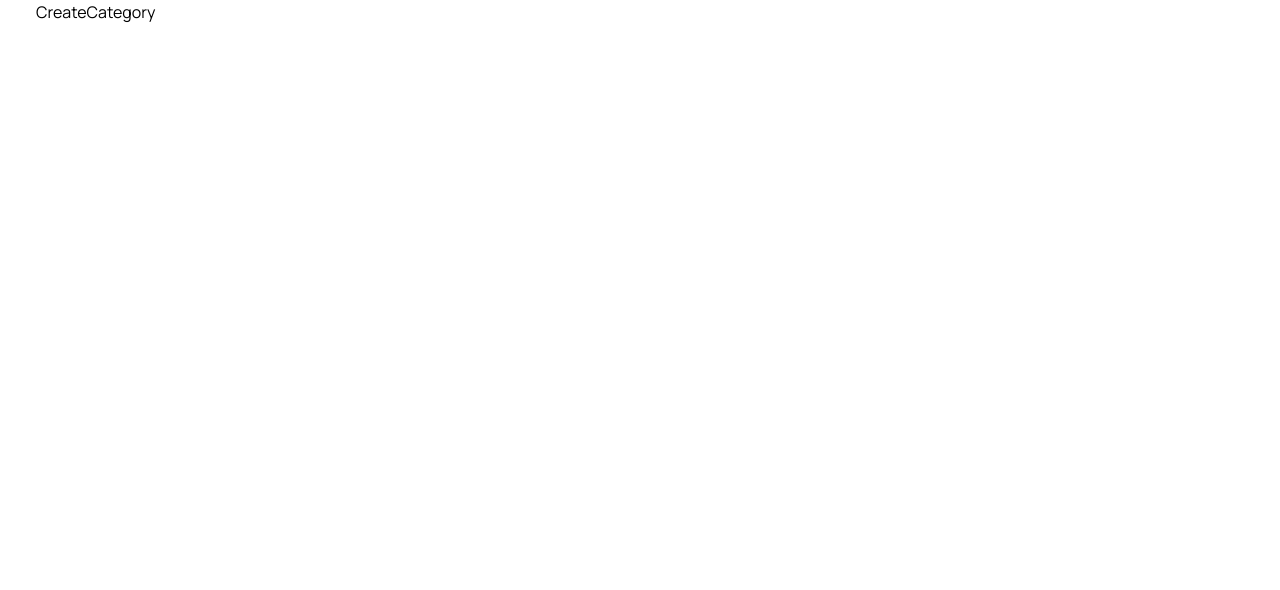
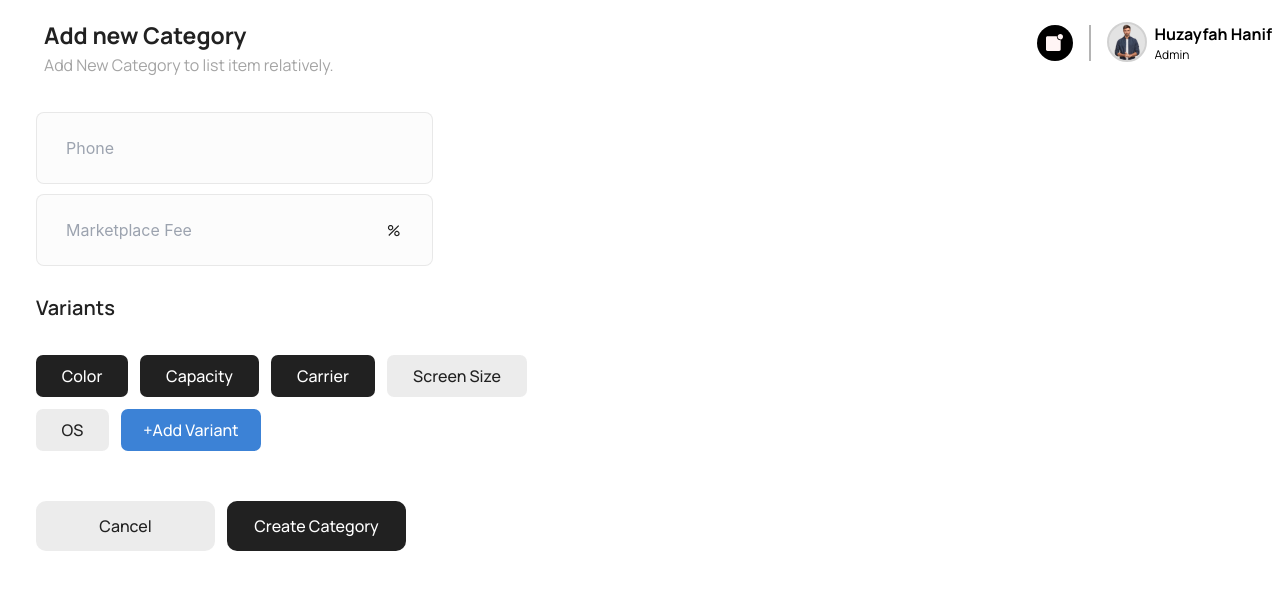
Before and after one commit to SmurfTec/Electra-Admin, a React (Vite) app: page /CreateCategory in a window 1280 px wide. Shown: the top 590 px of the page. Built offline with nearby package versions, Linux system fonts and the light colour scheme.

Commit message:
create category done

```diff
--- a/src/assets/Images.tsx
+++ b/src/assets/Images.tsx
@@ -83,7 +83,7 @@ const IMAGES: any = {
     Loginarrow: new URL('../assets/icons/Loginarrow.svg', import.meta.url).href,
     Logoutarrow: new URL('../assets/icons/Logoutarrow.svg', import.meta.url).href,
     Editpen: new URL('../assets/icons/Editpen.svg', import.meta.url).href,
-
+    Percentage: new URL('../assets/icons/Percentage.svg', import.meta.url).href,
 
     Edit: new URL('../assets/icons/Edit.svg', import.meta.url).href,
     Password: new URL('../assets/icons/Password.svg', import.meta.url).href,
--- a/src/components/Header/index.tsx
+++ b/src/components/Header/index.tsx
@@ -8,11 +8,13 @@ type headerProps = {
   chooseFilter?: boolean;
   UserBox?: boolean;
   placeholder?: string;
+  titleClass?:string;
+  headerClasses?:string;
 };
 export const Header = (props: headerProps) => {
   return (
     <>
-      <div className=" overflow-hidden h-14 mt-2 mb-2 flex items-center justify-between px-2 ">
+      <div className={`overflow-hidden h-14 mt-2 mb-2 flex items-center justify-between px-2 ${props.headerClasses}`}>
         {props.typeSearch && (
           <HeaderSearch
             placeholder={props.placeholder ?? "Type here to search"}
@@ -20,7 +22,7 @@ export const Header = (props: headerProps) => {
         )}
         {props.title && (
           <div>
-            <p className="text-[23px] font-bold  text-[#212121]">
+            <p className={`text-[23px] font-bold  text-[#212121] ${props.titleClass}`}>
               {props.title}
             </p>
             {props.semiTitle && (
--- a/src/pages/Categories/AddNewVariant/index.tsx
+++ b/src/pages/Categories/AddNewVariant/index.tsx
@@ -1,7 +1,16 @@
 import React from 'react'
-
+import { Header } from '../../../components'
 export const AddNewVariant = () => {
   return (
-    <div>AddNewVariant</div>
+    <div>
+        <Header
+       headerClasses={'!h-[69px]'}
+       titleClass={'!mt-[10px]'}
+        title="Add new Category"
+        semiTitle="Add New Category to list item relatively."
+
+        UserBox={true}
+      />
+    </div>
   )
 }
--- a/src/pages/Categories/Category/index.tsx
+++ b/src/pages/Categories/Category/index.tsx
@@ -5,12 +5,13 @@ import { SVGIcon } from '../../../components/SVG'
 import { MenuItem } from 'primereact/menuitem'
 import IMAGES from '../../../assets/Images'
 import { CustomMenu } from "../../../atoms/global.style"
+import { useNavigate } from 'react-router-dom'
 export const Category = () => {
     const [MenuLabel, setMenuLabel] = useState("")
     const [CurrSelectedProduct, setCurrSelectedProduct] = useState('')
     const [selectedProducts, setSelectedProducts] = useState<any>([]);
     const menuLeft: any = useRef(null);
-
+    const navigate=useNavigate()
     const [MenuLabel1, setMenuLabel1] = useState("")
     const [CurrSelectedProduct1, setCurrSelectedProduct1] = useState('')
     const [selectedProducts1, setSelectedProducts1] = useState<any>([]);
@@ -224,6 +225,7 @@ export const Category = () => {
 
                     />
                     <DashCard
+                    onClick={()=>navigate('/CreateCategory')}
                  Addimg={IMAGES.AddItem}
                         Add={true}
                         txt="Add New Category"
@@ -239,6 +241,7 @@ export const Category = () => {
 
                     />
                     <DashCard
+                    onClick={()=>navigate('/AddNewVariant')}
                Addimg={IMAGES.AddItem}
                         Add={true}
                         txt="Add New Variant"
--- a/src/pages/Categories/CreateCategory/index.tsx
+++ b/src/pages/Categories/CreateCategory/index.tsx
@@ -1,7 +1,52 @@
-import React from 'react'
+import React,{useState} from 'react'
+import { Header } from '../../../components'
+import { InputTxt ,CustomButton} from '../../../atoms'
+import IMAGES from '../../../assets/Images'
 
 export const CreateCategory = () => {
+  const[Email,setEmail]=useState('')
   return (
-    <div>CreateCategory</div>
+    <div>
+       <Header
+       headerClasses={'!h-[69px]'}
+       titleClass={'!mt-[10px]'}
+        title="Add new Category"
+        semiTitle="Add New Category to list item relatively."
+
+        UserBox={true}
+      />
+      <div className='mt-[35px]'>
+      <InputTxt
+        placeholder="Phone"
+        MainClasses="!bg-[#FCFCFC] border !border-inputBorder"
+
+        value={Email}
+        onChange={(e: any) => setEmail(e.target.value)}
+      />
+      <InputTxt
+        placeholder="Marketplace Fee"
+        MainClasses="mt-[10px] !bg-[#FCFCFC] border !border-inputBorder"
+        iconRight={true}
+        img={IMAGES.Percentage}
+        value={Email}
+        onChange={(e: any) => setEmail(e.target.value)}
+      />
+      </div>
+      <div className='mt-[27px]'>
+        <p className='text-[20px] font-[600] text-black'>Variants</p>
+        <div className='mt-[32px] flex gap-3 flex-wrap w-[32.6rem]'>
+        <CustomButton txt="Color" classes="!w-[92px] !h-[42px] !rounded-[7px] "  />
+        <CustomButton txt="Capacity" classes="!w-[119px] !h-[42px] !rounded-[7px] "  />
+        <CustomButton txt="Carrier" classes="!w-[104px] !h-[42px] !rounded-[7px] "  />
+        <CustomButton txt="Screen Size" classes="!w-[140px] !h-[42px] !rounded-[7px] !bg-custome-button-grey !text-black"  />
+        <CustomButton txt="OS" classes="!w-[73px] !h-[42px] !rounded-[7px] !bg-custome-button-grey !text-black"  />
+        <CustomButton txt="+Add Variant" classes="!w-[140px] !h-[42px] !rounded-[7px] !bg-blue !text-white"  />
+        </div>
+        <div className='flex gap-3 flex-wrap mt-[50px]'>
+        <CustomButton txt="Cancel" classes="!w-[179px] !h-[50px] !rounded-[10px] !bg-custome-button-grey !text-black"  />
+        <CustomButton txt="Create Category" classes="!w-[179px] !h-[50px] !rounded-[10px] "  />
+        </div>
+      </div>
+    </div>
   )
 }
--- a/tailwind.config.js
+++ b/tailwind.config.js
@@ -10,7 +10,8 @@ module.exports = {
         "custom-dark-red": "rgba(198, 59, 59, 0.65)",
         "custom-grey":"rgba(140, 184, 105, 0.19)",
         "custom-yellow":"rgba(251, 187, 0, 0.12)",
-        "custom-pink":"rgba(255, 0, 0, 0.12)"
+        "custom-pink":"rgba(255, 0, 0, 0.12)",
+        "custome-button-grey":"rgba(180, 180, 180, 0.26)"
       },
       borderColor: {
         "custom-border": "rgba(0, 0, 0, 0.08)",
@@ -25,6 +26,7 @@ module.exports = {
       borderColor: {
         'custom': 'rgba(0, 0, 0, 0.08)',
         'line-border':'rgba(180, 180, 180, 0.37)',
+        'inputBorder':' rgba(0, 0, 0, 0.08)'
       },
       spacing: {
         'Custom-spacing': '0.5rem', // Increase the distance between the dots
```
Also changed, not shown: src/App.tsx (line endings or trailing spaces), src/assets/icons/Percentage.svg (added).
